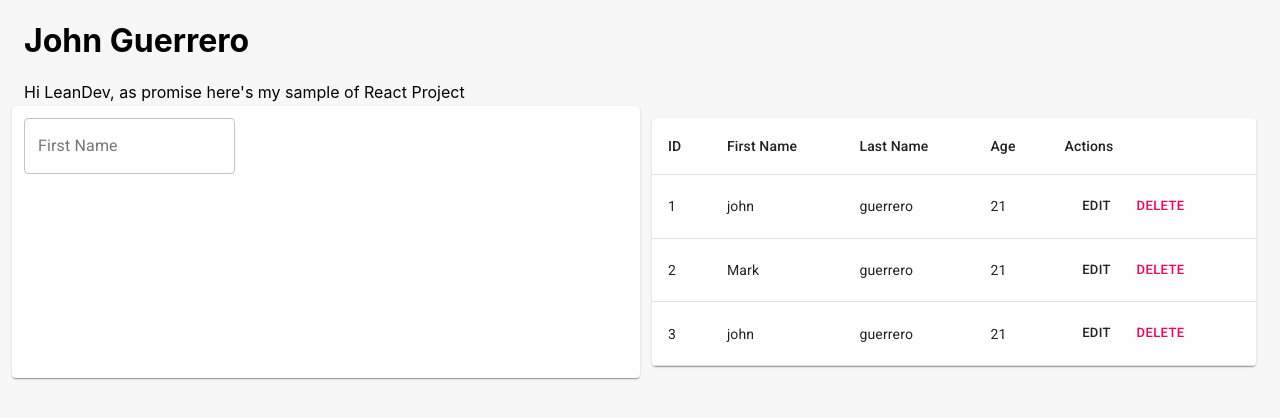
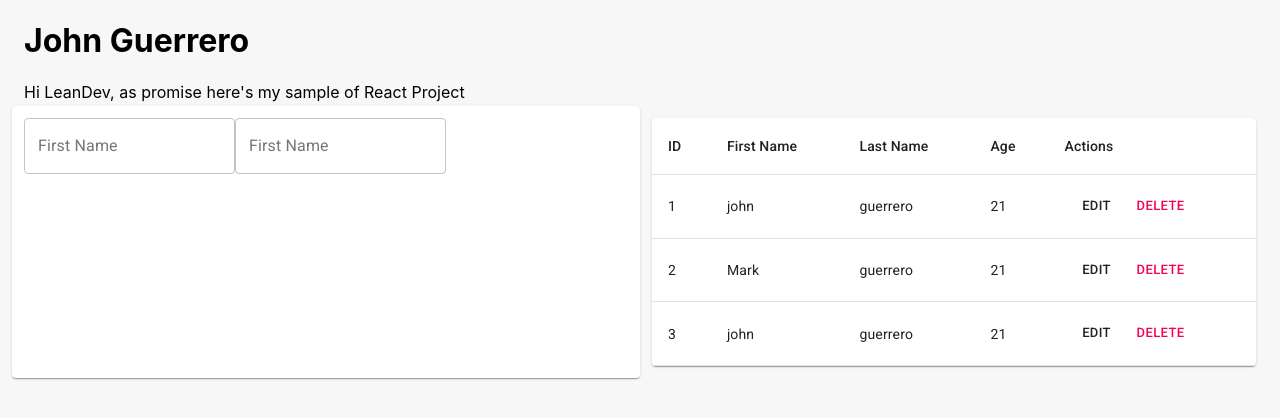
Before and after one commit to johndmguerrero/Employee-react-app, a React (Create React App) app: page / in a window 1280 px wide. Shown: the top 418 px of the page. Built offline with nearby package versions, Linux system fonts and the light colour scheme.

Commit message:
Update employeeForm.js

```diff
--- a/src/employee/employeeForm.js
+++ b/src/employee/employeeForm.js
@@ -5,6 +5,7 @@ const AddEmployeeForm = props => {
     return(
         <form>
             <TextField id="outlined-search" label="First Name" type="text" variant="outlined" />
+            <TextField id="outlined-search" label="First Name" type="text" variant="outlined" />
         </form>
     )
 }
```
